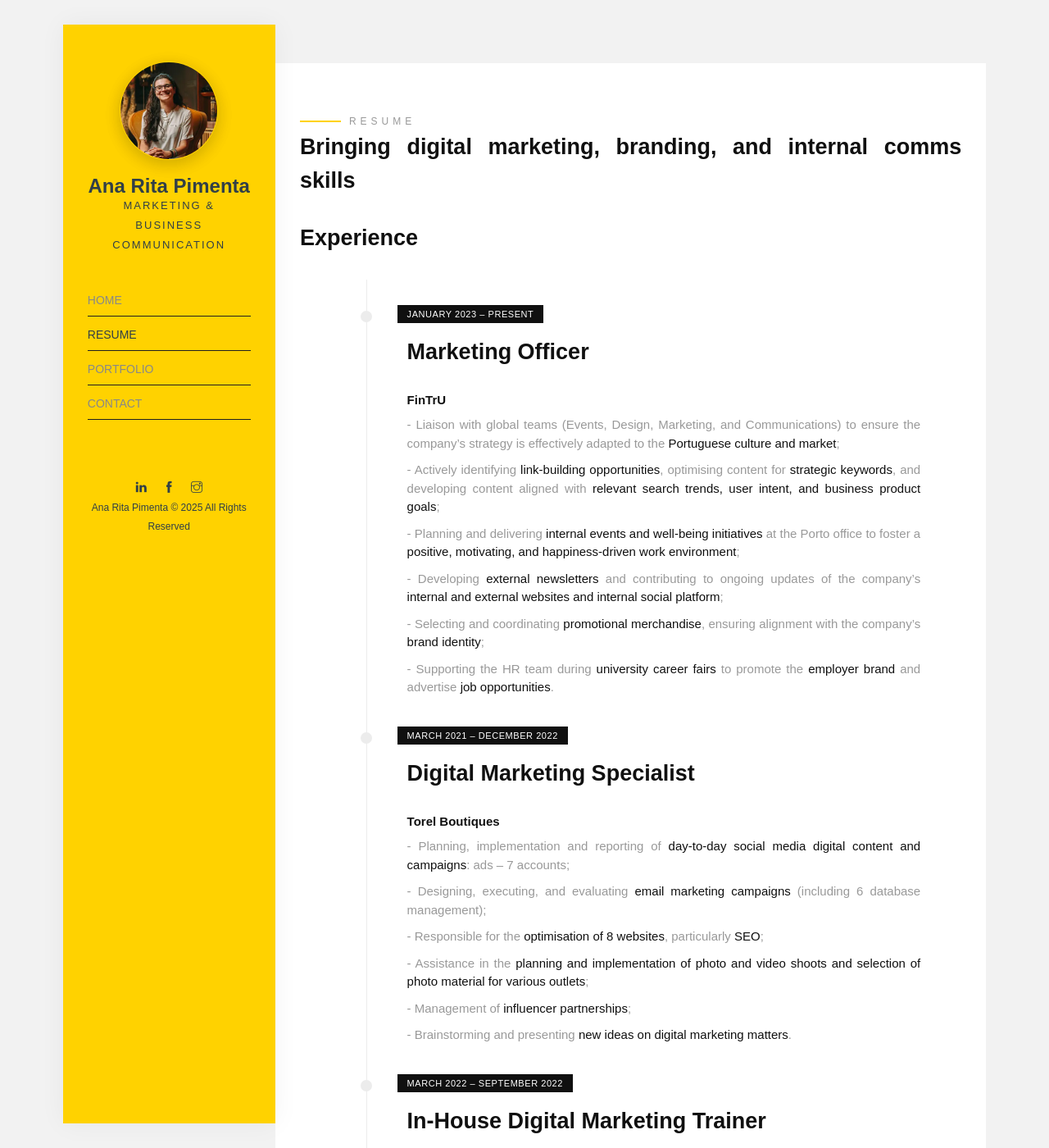
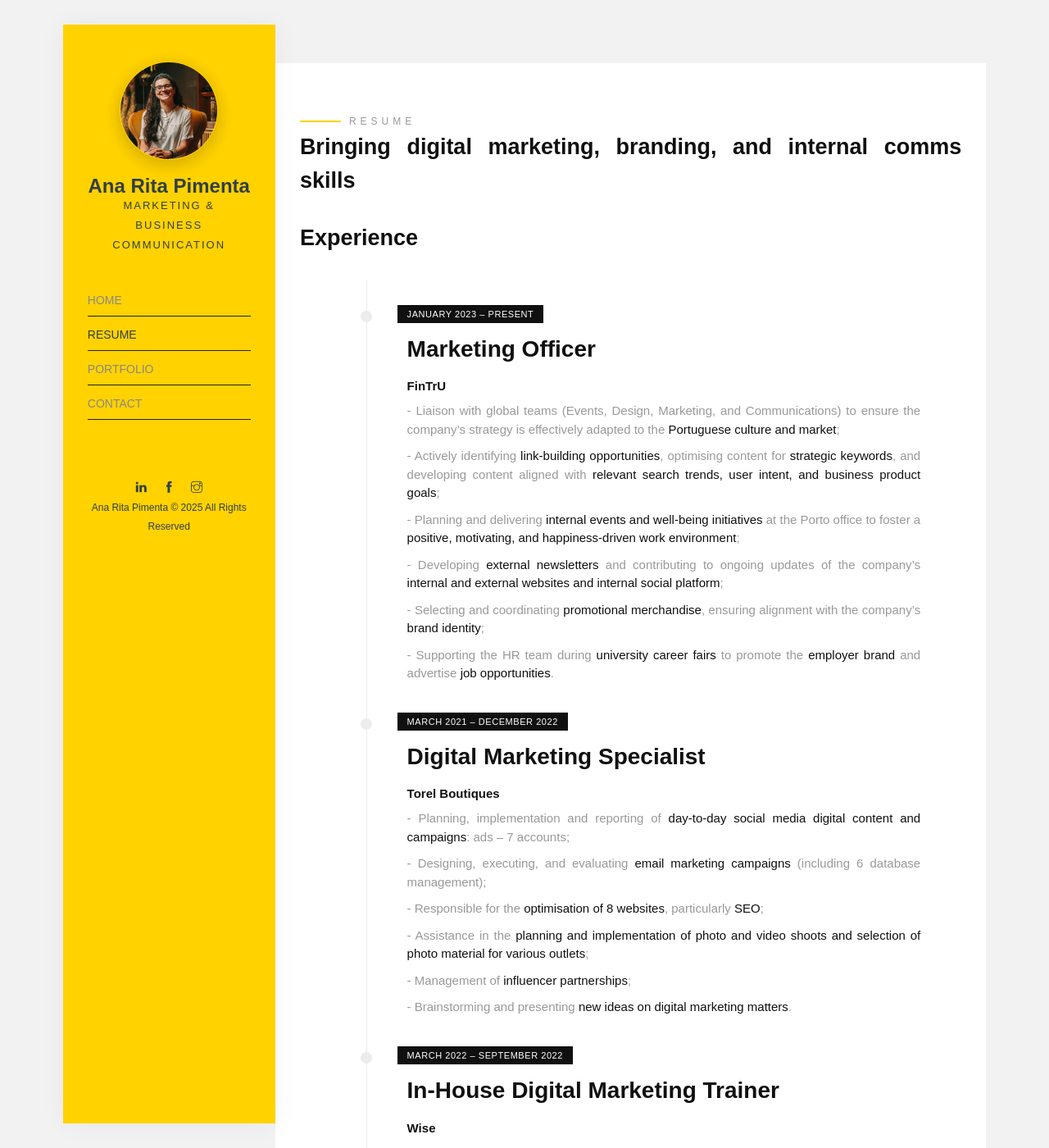
Before and after one commit to anaritapimenta/anaritapimenta.github.io, a Jekyll site: the page built from resume.html, in a window 1280 px wide and 1400 px high. Shown: the whole window at 82% size. Built offline with Jekyll 4.4.1, drawn with Linux system fonts in a browser that asks for light colours; some web fonts are replaced.

Commit message:
Update resume.html

```diff
--- a/resume.html
+++ b/resume.html
@@ -4,25 +4,16 @@
 layout: default
 ---
 
-<style>
-  h1, h2, h3 {
-    color: #101010;
-    font-family: 'Rambla', sans-serif;
-    margin-bottom: 30px;
-    font-weight: 700;
-    font-size: 27px;
-    line-height: 1.5em;
-  }
-</style>
-
 <section class="resume" role="region" aria-labelledby="experience-heading">
   <div class="container-fluid">
     <div class="row">
       <div class="col-md-12">
         <span class="heading-meta style-1">Resume</span>
+
         <h1 class="heading animate-box">
           Bringing digital marketing, branding, and internal comms skills
         </h1>
+
         <h2 class="heading animate-box" id="experience-heading" data-animate-effect="fadeInLeft">
           Experience
         </h2>
@@ -38,12 +29,13 @@
               <h4>FinTrU</h4>
               <p>- Liaison with global teams (Events, Design, Marketing, and Communications) to ensure the company’s strategy is effectively adapted to the <strong>Portuguese culture and market</strong>;</p>
               <p>- Actively identifying <strong>link-building opportunities</strong>, optimising content for <strong>strategic keywords</strong>, and developing content aligned with <strong>relevant search trends, user intent, and business product goals</strong>;</p>
-              <p>- Planning and delivering <strong>internal events and well‑being initiatives</strong> at the Porto office to foster a <strong>positive, motivating, and happiness‑driven work environment</strong>;</p>
+              <p>- Planning and delivering <strong>internal events and well-being initiatives</strong> at the Porto office to foster a <strong>positive, motivating, and happiness-driven work environment</strong>;</p>
               <p>- Developing <strong>external newsletters</strong> and contributing to ongoing updates of the company’s <strong>internal and external websites and internal social platform</strong>;</p>
               <p>- Selecting and coordinating <strong>promotional merchandise</strong>, ensuring alignment with the company’s <strong>brand identity</strong>;</p>
               <p>- Supporting the HR team during <strong>university career fairs</strong> to promote the <strong>employer brand</strong> and advertise <strong>job opportunities</strong>.</p>
             </article>
           </li>
+
           <li>
             <article class="timeline-content" role="listitem">
               <span class="timeline-date">March 2021 – December 2022</span>
@@ -57,6 +49,7 @@
               <p>- Brainstorming and presenting <strong>new ideas on digital marketing matters</strong>.</p>
             </article>
           </li>
+
           <li>
             <article class="timeline-content" role="listitem">
               <span class="timeline-date">March 2022 – September 2022</span>
@@ -66,6 +59,7 @@
               <p>- Training sessions were delivered <strong>online</strong>.</p>
             </article>
           </li>
+
           <li>
             <article class="timeline-content" role="listitem">
               <span class="timeline-date">December 2021 – May 2022</span>
@@ -90,6 +84,7 @@
               <p>- Influencer Marketing.</p>
             </article>
           </li>
+
           <li>
             <article class="timeline-content" role="listitem">
               <span class="timeline-date">May 2020 – November 2020</span>
@@ -99,6 +94,7 @@
               <p>- Content for the web: <strong>articles for the company's blog</strong>, <strong>social media content calendar</strong>, <strong>newsletters</strong>, <strong>institutional</strong> and <strong>commercial documents/brochures</strong>.</p>
             </article>
           </li>
+
           <li>
             <article class="timeline-content" role="listitem">
               <span class="timeline-date">November 2019 – May 2020</span>
@@ -108,6 +104,7 @@
               <p>- Brand ambassador coordinator: <strong>protocol elaboration</strong>, <strong>search</strong>, <strong>contact</strong>, and <strong>relationship with key kids fashion influencers</strong>.</p>
             </article>
           </li>
+
           <li>
             <article class="timeline-content" role="listitem">
               <span class="timeline-date">January 2019 – October 2019</span>
@@ -117,6 +114,7 @@
               <p>- Copywriting and content marketing: <strong>development of institutional and commercial documents</strong>.</p>
             </article>
           </li>
+
           <li>
             <article class="timeline-content" role="listitem">
               <span class="timeline-date">July 2018 – December 2018</span>
@@ -126,6 +124,7 @@
               <p>- Support in the <strong>organisation of events</strong> of the two brands.</p>
             </article>
           </li>
+
           <li>
             <article class="timeline-content" role="listitem">
               <span class="timeline-date">January 2018 – April 2018</span>
@@ -135,6 +134,7 @@
               <p>- Organisation of events: <strong>logistic coordination of the various activities that the company provides</strong>.</p>
             </article>
           </li>
+
           <li>
             <article class="timeline-content" role="listitem">
               <span class="timeline-date">October 2016 – December 2017</span>
@@ -144,6 +144,7 @@
               <p>- I assisted in the <strong>organisation of four events</strong>, I organised a <strong>social responsibility action</strong>, and I updated the manual of <strong>reception for delivery to new employees</strong>.</p>
             </article>
           </li>
+
           <li>
             <article class="timeline-content" role="listitem">
               <span class="timeline-date">May 2015 – July 2015</span>
@@ -155,6 +156,7 @@
               <p>- Conducted statistical work, analysing and reporting relevant data.</p>
             </article>
           </li>
+
         </ul>
       </div>
     </div>
@@ -184,6 +186,7 @@
               <p><strong>Website</strong> as a marketing tool, <strong>Web Copywriting</strong>, <strong>blogging with WordPress</strong>, <strong>Social Media Marketing</strong>, <strong>Community Management</strong>, <strong>Facebook, LinkedIn, Instagram, and YouTube Marketing</strong>, <strong>Search Engine Marketing</strong> and <strong>Search Engine Optimisation</strong>, <strong>Google AdWords</strong> and <strong>Google Analytics</strong>, <strong>Email Marketing</strong>, <strong>Leads</strong> and <strong>Landing Pages</strong>, <strong>E‑Commerce with WordPress</strong>, and <strong>Business Intelligence</strong>.</p>
             </article>
           </li>
+
           <li>
             <article class="timeline-content" role="listitem">
               <span class="timeline-date">October 2015 – December 2017</span>
@@ -192,6 +195,7 @@
               <p><strong>Strategic planning and management of communication</strong>; <strong>management and communication of brands</strong>; <strong>identity</strong>, <strong>culture and markets</strong>, <strong>marketing research</strong>, <strong>organisational behaviour</strong>, <strong>relations with the media</strong>; <strong>e‑marketing</strong>, <strong>marketing communication techniques</strong>, <strong>innovation</strong> and <strong>product development</strong>, and <strong>management of work teams</strong>.</p>
             </article>
           </li>
+
           <li>
             <article class="timeline-content" role="listitem">
               <span class="timeline-date">September 2012 – July 2015</span>
@@ -200,6 +204,7 @@
               <p><strong>English</strong>, <strong>Spanish</strong> and (basic) <strong>German</strong>; theoretical/practical knowledge related to business: <strong>management</strong>, <strong>corporate communication</strong>, <strong>information</strong> and <strong>communication technologies</strong>, <strong>commercial law</strong> and many others.</p>
             </article>
           </li>
+
           <li>
             <article class="timeline-content" role="listitem">
               <span class="timeline-date">September 2012 – July 2015</span>
@@ -208,6 +213,7 @@
               <p>Engaged in the international <strong>"ERASMUS +" mobility programme</strong>, where I had the opportunity to <strong>improve Spanish</strong> <strong>in real context</strong>, and attended disciplines such as <strong>commercial direction</strong>, <strong>marketing research</strong> and <strong>knowledge management</strong>, and <strong>technological innovation</strong>.</p>
             </article>
           </li>
+
         </ul>
       </div>
     </div>
```
